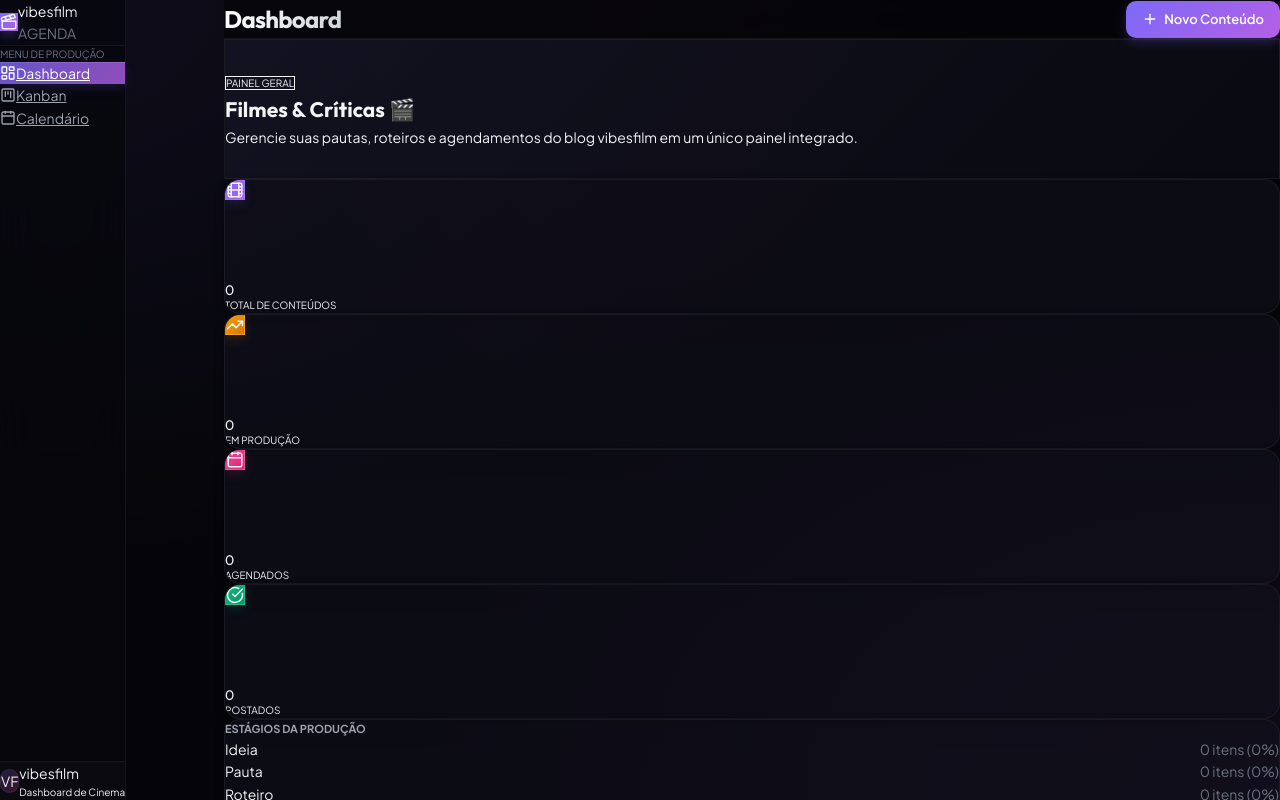
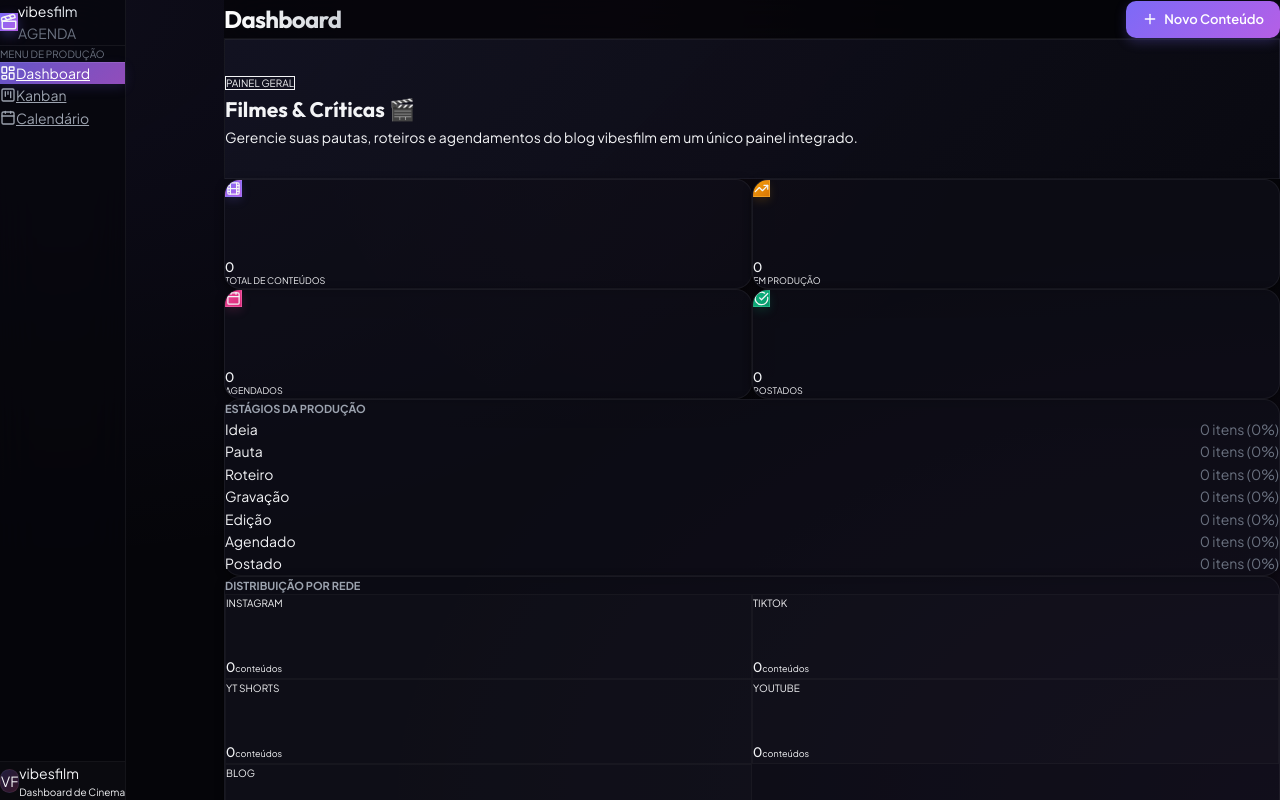
Before and after one commit to cabrazil/agenda_digital, a Next.js app in the folder apps/web/: page /dashboard in a window 1280 px wide. Shown: the top 800 px of the page. Built offline with nearby package versions, Linux system fonts and the light colour scheme; no server answers.

Commit message:
style: ajusta grid para 4 colunas de forma mais agressiva e reduz altura dos cards

```diff
--- a/apps/web/src/app/(dashboard)/dashboard/page.tsx
+++ b/apps/web/src/app/(dashboard)/dashboard/page.tsx
@@ -43,7 +43,7 @@ function StatCard({
 }: StatCardProps) {
   return (
     <div
-      className="card-hover p-5 flex flex-col justify-between relative overflow-hidden min-h-[135px]"
+      className="card-hover p-4 flex flex-col justify-between relative overflow-hidden min-h-[110px]"
       style={{
         ['--border-hover' as any]: color,
         ['--shadow-glow' as any]: `0 0 25px ${shadowColor}`,
@@ -58,28 +58,28 @@ function StatCard({
       {/* Topo: Ícone */}
       <div className="flex items-center justify-between z-10">
         <div
-          className="w-10 h-10 rounded-xl flex items-center justify-center flex-shrink-0 shadow-lg"
+          className="w-8 h-8 rounded-lg flex items-center justify-center flex-shrink-0 shadow-lg"
           style={{
             background: bgGradient,
-            boxShadow: `0 4px 12px ${shadowColor}`,
+            boxShadow: `0 4px 10px ${shadowColor}`,
             border: '1px solid rgba(255, 255, 255, 0.1)'
           }}
         >
-          <Icon size={18} className="text-white" />
+          <Icon size={15} className="text-white" />
         </div>
       </div>
 
       {/* Info na parte inferior */}
-      <div className="mt-4 z-10 flex flex-col gap-0.5">
+      <div className="mt-3 z-10 flex flex-col gap-0.5">
         <p
-          className="text-3.5xl font-black tracking-tight text-white leading-none"
+          className="text-2.5xl font-black tracking-tight text-white leading-none"
           style={{
             fontFamily: 'Outfit, sans-serif',
           }}
         >
           {value}
         </p>
-        <p className="text-xxs font-bold uppercase tracking-widest text-gray-400 mt-1" style={{ fontSize: '10px' }}>
+        <p className="text-xxs font-bold uppercase tracking-widest text-gray-400 mt-1" style={{ fontSize: '9px' }}>
           {label}
         </p>
       </div>
@@ -135,7 +135,8 @@ export default function DashboardPage() {
       </div>
 
       {/* Métricas */}
-      <div className="grid grid-cols-1 sm:grid-cols-2 lg:grid-cols-4 gap-5">
+      <div className="grid grid-cols-2 md:grid-cols-4 gap-4">
+
         <StatCard
           label="Total de Conteúdos"
           value={contents.length}
```
